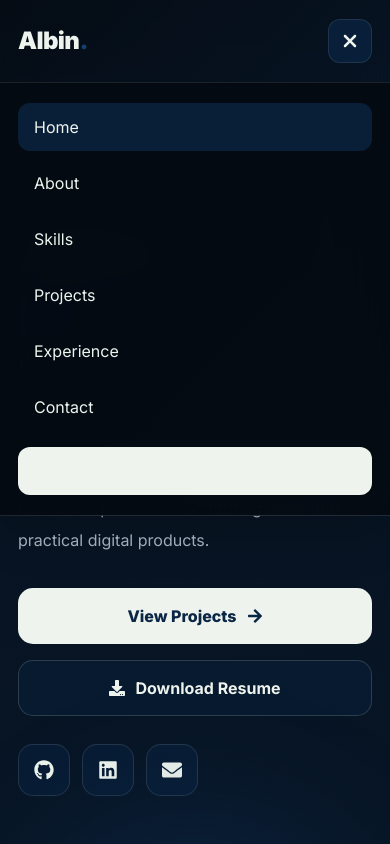
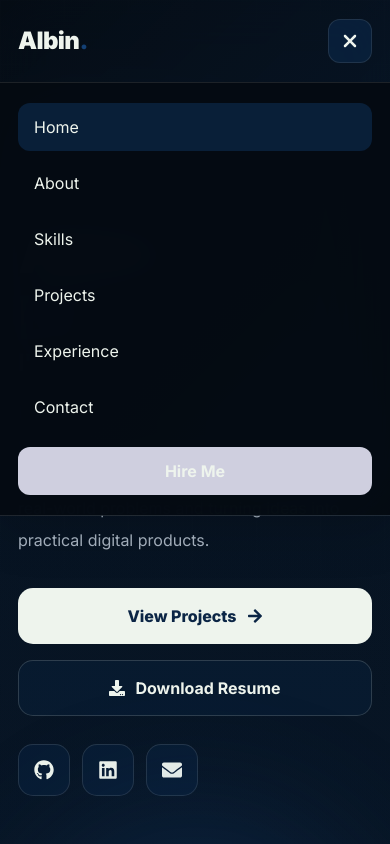
Before and after one commit to albinbiju03/albin-portfolio, a Next.js app: page / in a window 390 px wide. Both pictures are taken after a click on the button "Toggle menu". Shown: the top 844 px of the page. Built offline with nearby package versions, Linux system fonts and the light colour scheme.

Commit message:
updated navbar

```diff
--- a/components/Navbar.tsx
+++ b/components/Navbar.tsx
@@ -213,8 +213,8 @@ export default function Navbar() {
                 px-5
                 py-3
                 rounded-xl
-                bg-[#EEF4ED]
-                text-[#0B2545]
+                bg-[#EEFD]
+                text-[darkblue]
                 font-bold
               "
             >
```
